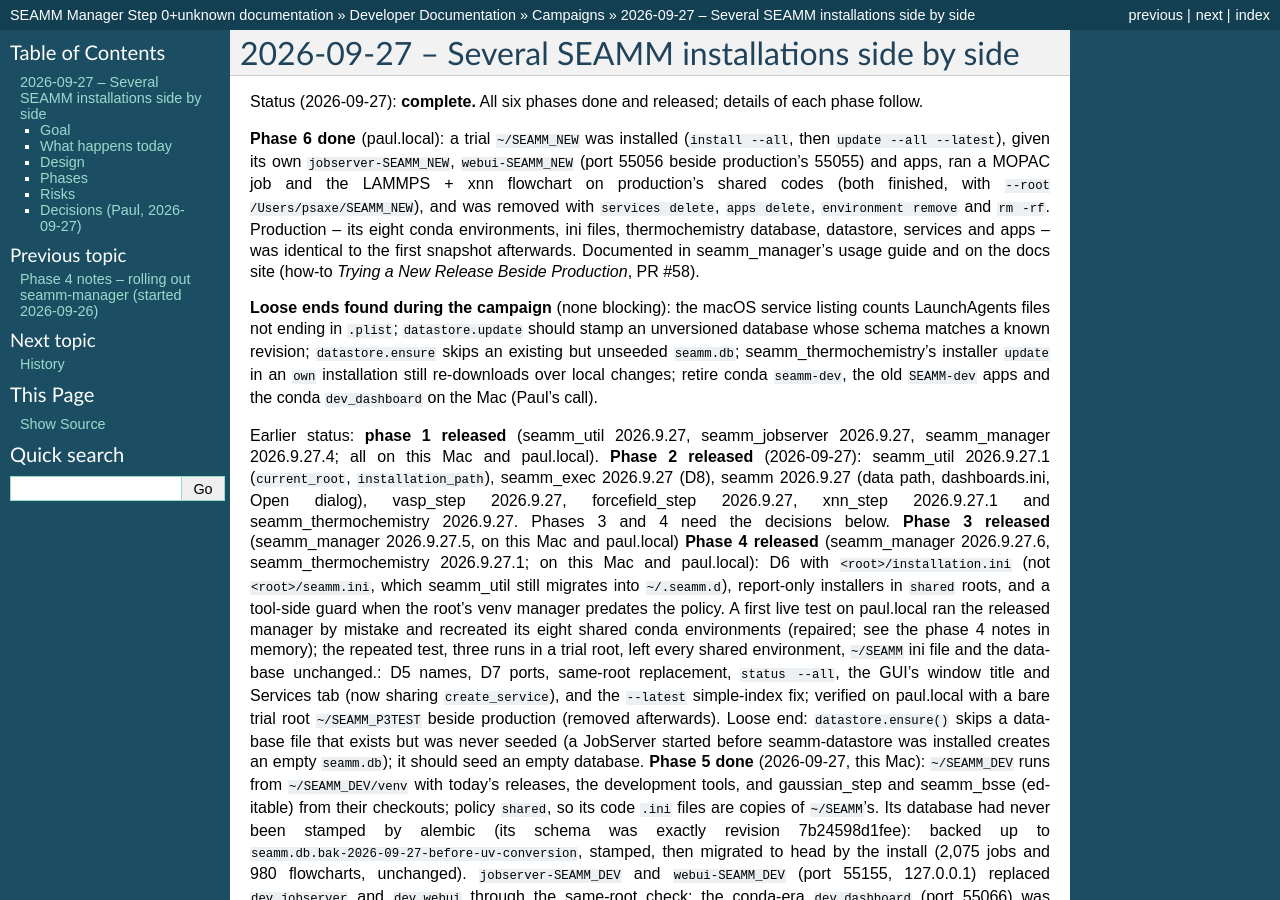
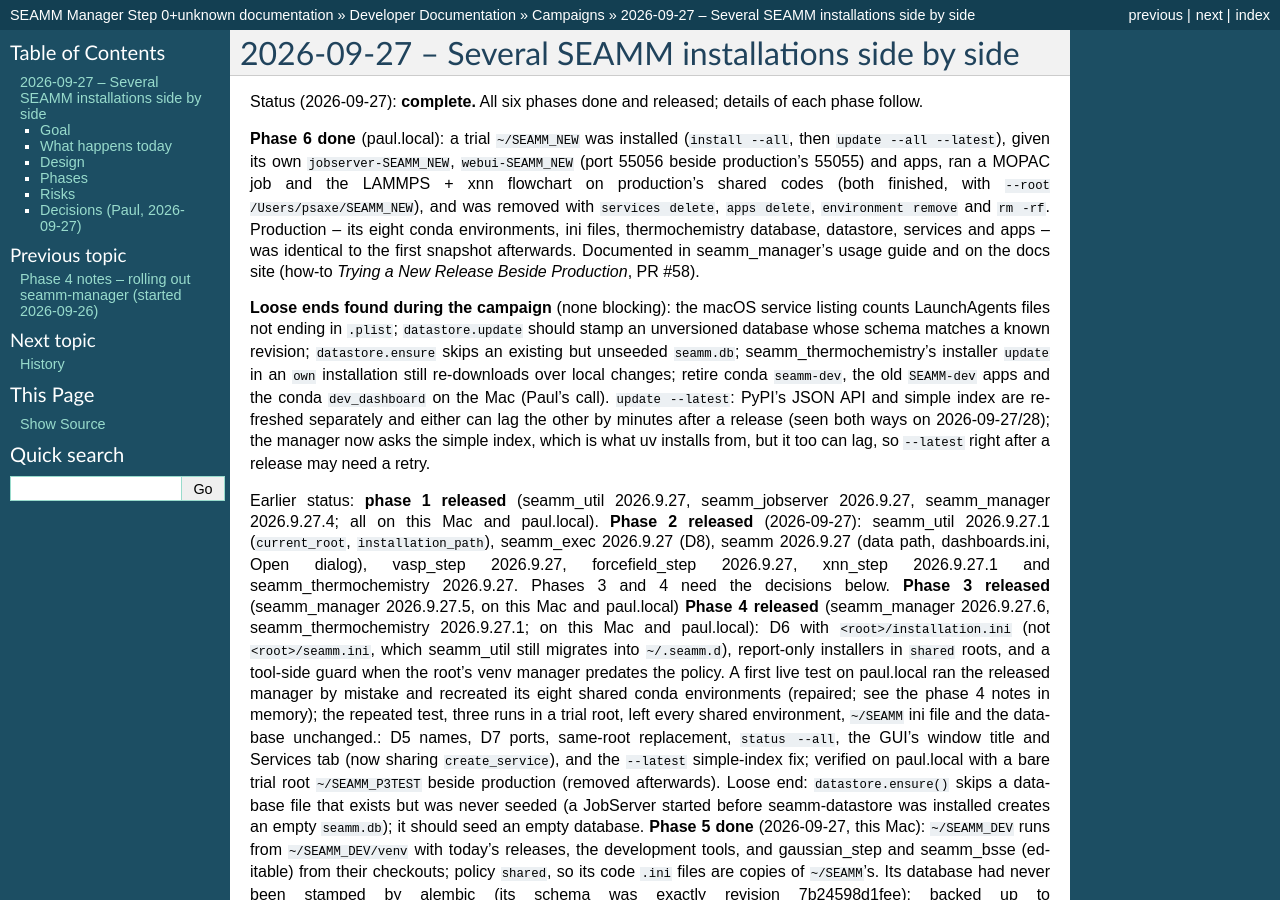
Before and after one commit to molssi-seamm/seamm_manager, a Sphinx documentation site: the page built from docs/developer_guide/campaigns/2026-09-27/index.rst, in a window 1280 px wide and 900 px high. Built offline with Sphinx 7.4.7, drawn with Linux system fonts in a browser that asks for light colours; pages that are not in the unit, such as notebooks, are missing from menus.

Commit message:
Docs: note that PyPI's simple index can lag a release too
Co-Authored-By: Claude Opus 5.5 <noreply@anthropic.com>

```diff
--- a/docs/developer_guide/campaigns/2026-09-27/index.rst
+++ b/docs/developer_guide/campaigns/2026-09-27/index.rst
@@ -20,7 +20,10 @@ unversioned database whose schema matches a known revision; ``datastore.ensure``
 an existing but unseeded ``seamm.db``; seamm_thermochemistry's installer ``update`` in
 an ``own`` installation still re-downloads over local changes; retire conda
 ``seamm-dev``, the old ``SEAMM-dev`` apps and the conda ``dev_dashboard`` on the Mac
-(Paul's call).
+(Paul's call). ``update --latest``: PyPI's JSON API and simple index are refreshed
+separately and either can lag the other by minutes after a release (seen both ways on
+2026-09-27/28); the manager now asks the simple index, which is what uv installs from,
+but it too can lag, so ``--latest`` right after a release may need a retry.
 
 Earlier status: **phase 1 released** (seamm_util 2026.9.27, seamm_jobserver
 2026.9.27, seamm_manager 2026.9.27.4; all on this Mac and paul.local). **Phase 2 released** (2026-09-27): seamm_util 2026.9.27.1 (``current_root``,
```
